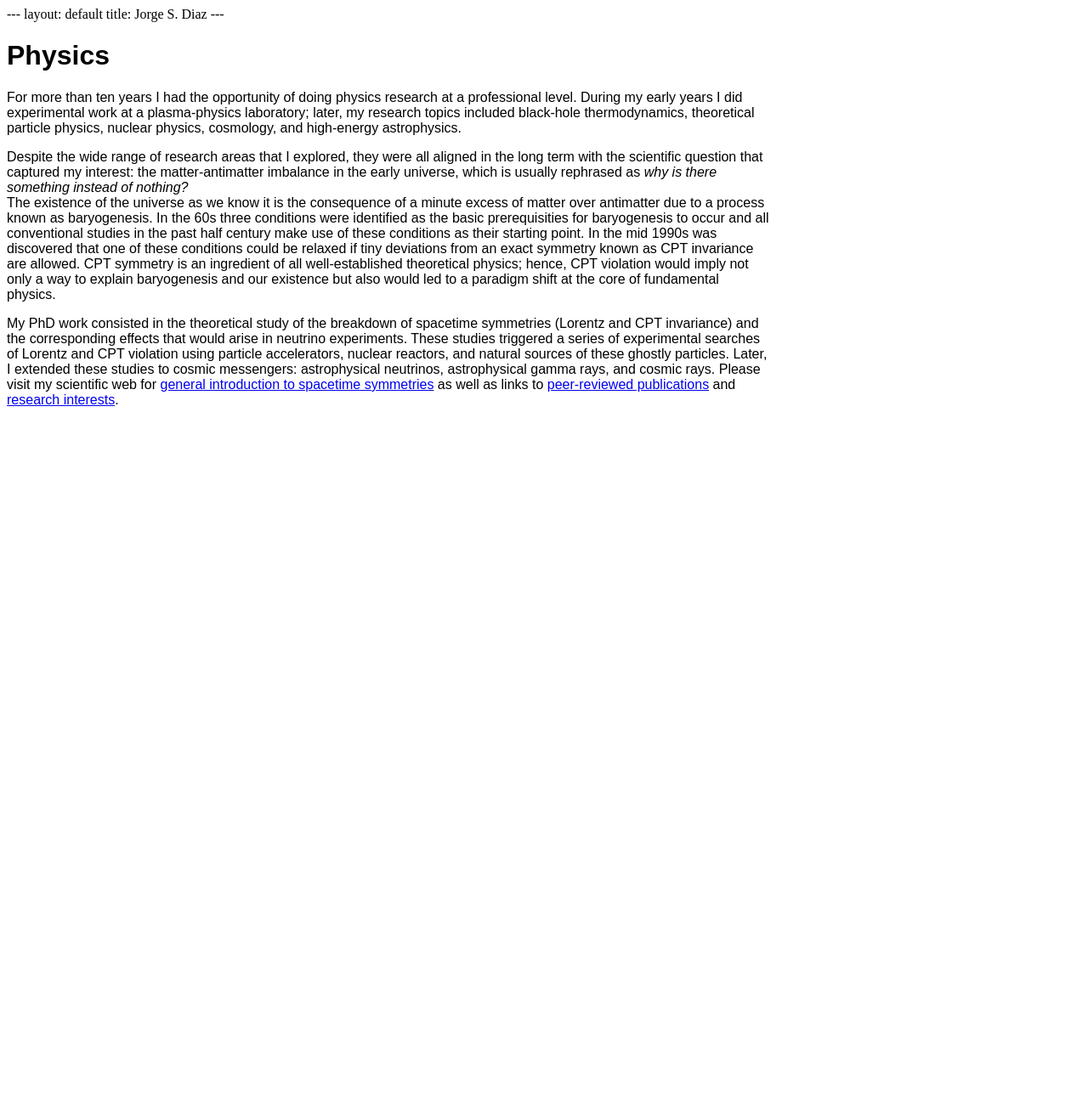
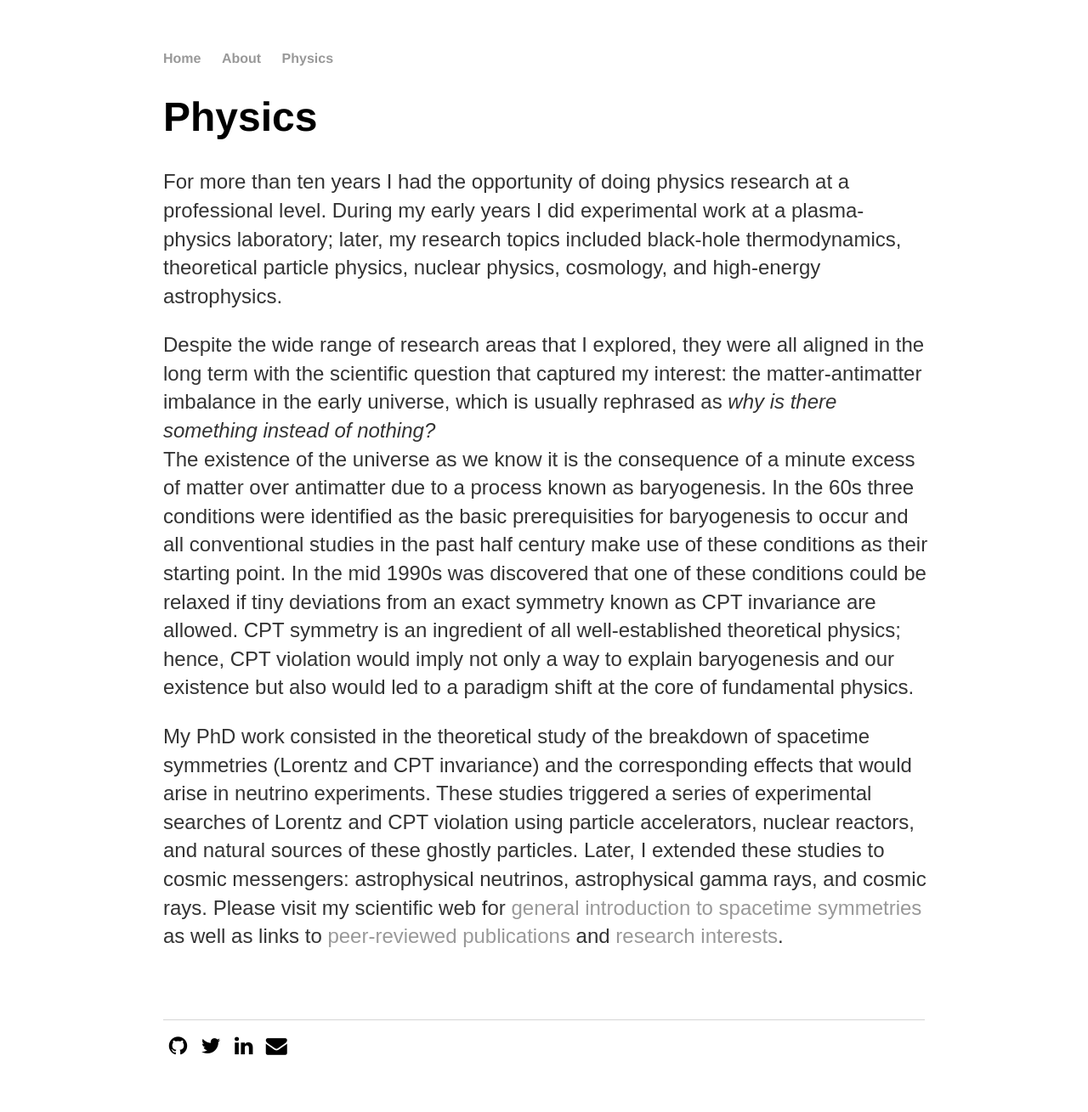
Before and after one commit to jsdiazpo/jsdiazpo.github.io, a Jekyll site: the page built from physics/index.html, in a window 1280 px wide. Shown: the whole page at 85% size. Built offline with Jekyll 4.4.1, drawn with Linux system fonts in a browser that asks for light colours; before the commit the page ends 900 px from its top, so only the background shows below that.

Commit message:
fonts restored

```diff
--- a/physics/index.html
+++ b/physics/index.html
@@ -1,12 +1,3 @@
-
-<head>
-<style type="text/css">
-.auto-style1 {
-	font-family: Arial, Helvetica, sans-serif;
-}
-</style>
-</head>
-
 ---
 layout: default
 title: Jorge S. Diaz
```
